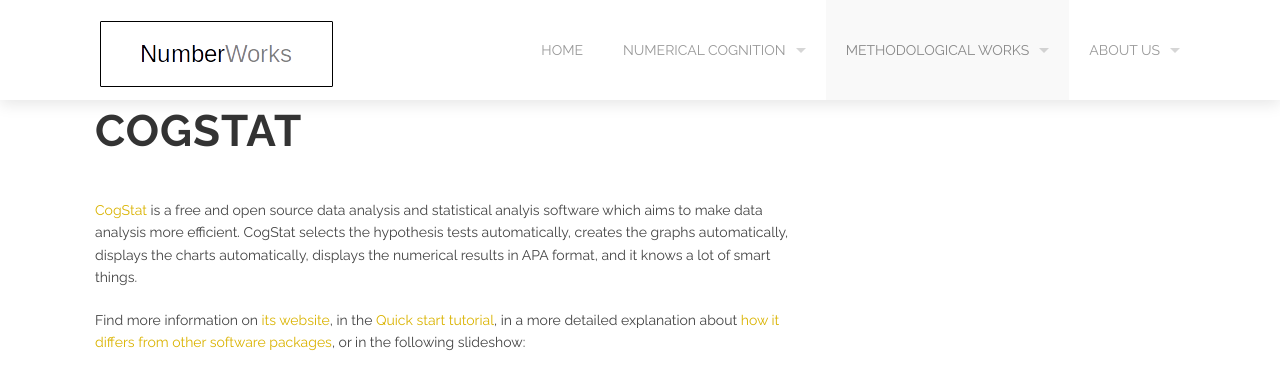
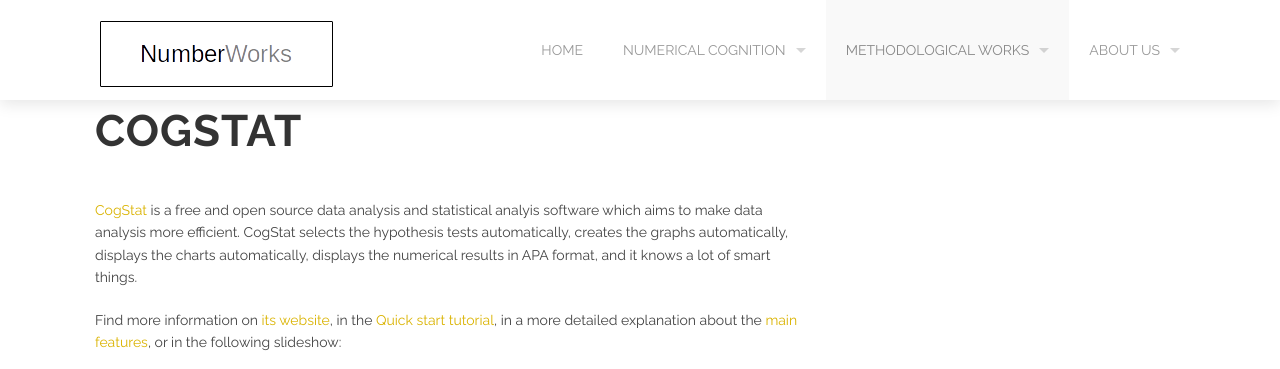
Before and after one commit to theNumberWorks/numberworks_website, a Jekyll site: the page built from cogstat.md, in a window 1280 px wide, cut to the strip 0-369 px from the top of the page. Built offline with Jekyll 4.4.1, drawn with Linux system fonts in a browser that asks for light colours.

Commit message:
Update cogstat.md

```diff
--- a/cogstat.md
+++ b/cogstat.md
@@ -6,6 +6,6 @@ section_id: methods
 
 [CogStat](http://www.cogstat.org) is a free and open source data analysis and statistical analyis software which aims to make data analysis more efficient. CogStat selects the hypothesis tests automatically, creates the graphs automatically, displays the charts automatically, displays the numerical results in APA format, and it knows a lot of smart things.
 
-Find more information on [its website](http://www.cogstat.org), in the [Quick start tutorial](https://github.com/cogstat/cogstat/wiki/Quick-Start-Tutorial), in a more detailed explanation about [how it differs from other software packages](https://github.com/cogstat/cogstat/wiki/How-is-CogStat-different%3F), or in the following slideshow:
+Find more information on [its website](http://www.cogstat.org), in the [Quick start tutorial](https://doc.cogstat.org/Quick-Start-Tutorial), in a more detailed explanation about the [main features](https://doc.cogstat.org/Main-features), or in the following slideshow:
 
 <iframe src="https://docs.google.com/presentation/d/e/2PACX-1vS6BYQ1XKLJGju28z9JPq3nJWMPDRG0qeQI7OWwDhtMcIwithXq4YQ_b5NrkyOnaAWUSGwj9N32DPnV/embed?start=false&loop=false&delayms=3000" frameborder="0" width="480" height="389" allowfullscreen="true" mozallowfullscreen="true" webkitallowfullscreen="true"></iframe>
```
